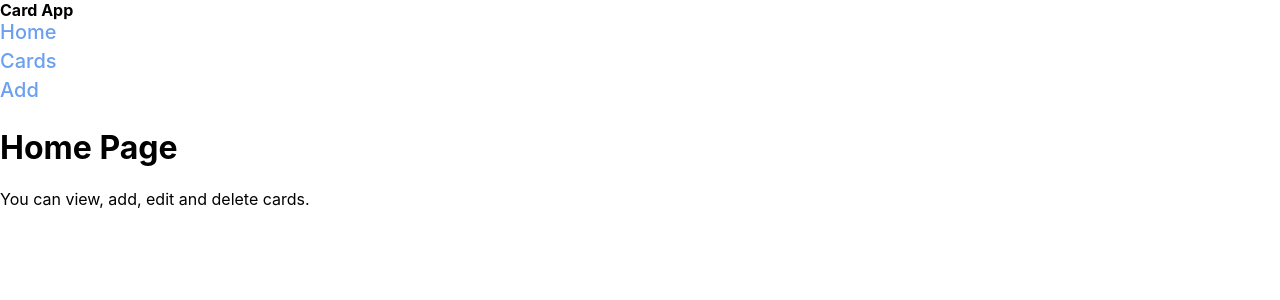
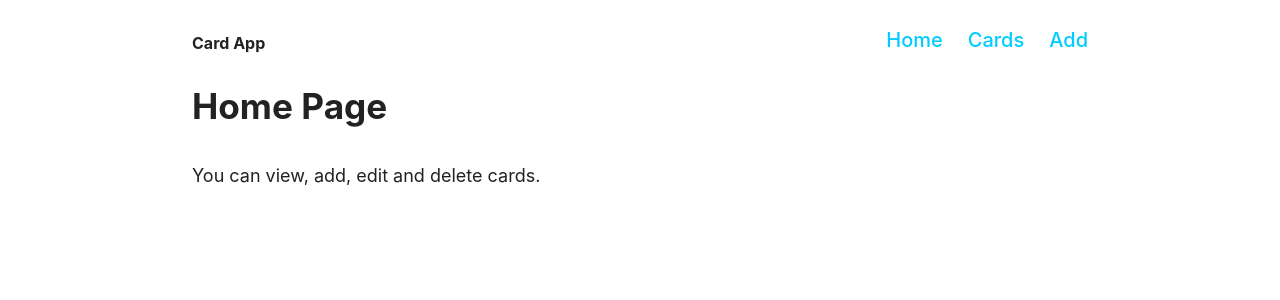
Before and after one commit to painghtetzan/cardapp, a React (Create React App) app in the folder card-app-starter-main/: page / in a window 1280 px wide. Shown: the top 300 px of the page. Built offline with nearby package versions, Linux system fonts and the light colour scheme; no server answers.

Commit message:
further updated CSS

```diff
--- a/card-app-starter-main/src/App.css
+++ b/card-app-starter-main/src/App.css
@@ -8,14 +8,55 @@
   - spacing and responsiveness
 */
 
-.container {
-  width: 90%;
-  max-width: 800px;
-  margin: 0 auto;
+/* base styles */
+*, *:before, *:after {
+  box-sizing: border-box;
 }
 
+body {
+  margin: 0;
+  color: #222;
+  font-family: "Inter var", -apple-system, BlinkMacSystemFont, "Helvetica Neue", Helvetica, sans-serif;
+  -webkit-font-smoothing: antialiased;
+  -moz-osx-font-smoothing: grayscale;
+}
+
+h1 {
+  font-size: 2.2rem;
+  margin: 0 0 1em 0;
+}
+
+h2 {
+  font-size: 1.85rem;
+  color: #858585;
+}
+
+h3 {
+  font-size: 1.5rem;
+  margin-bottom: 0;
+}
+
+h4 {
+  font-size: 1.25rem;
+  color: #525252;
+  margin: 0 0 0.25em;
+}
+
+h4 + span {
+  display: block;
+  margin-bottom: 1.65em;
+}
+
+p {
+  font-size: 1.125rem;
+  line-height: 1.5;
+  margin-bottom: 1.5em;
+}
+
+/* nav & links */
+
 a {
-  color: #6ba0f0;
+  color: #00ccff;
 }
 
 a:hover {
@@ -25,7 +66,7 @@ a:hover {
 nav a {
   display: block;
   font-size: 1.25rem;
-  color: #6ba0f0;
+  color: #00ccff;
   padding-bottom: 0.15em;
   border-bottom: 2px solid transparent;
   font-weight: 500;
@@ -34,7 +75,29 @@ nav a {
 
 nav a:hover,
 .nav-active {
-  color: #67daaa;
+  color: #006eff;
+}
+
+/* components & assets */
+.logo {
+  width: 220px;
+}
+
+.img-feat {
+  width: 100%;
+  border-radius: 0.35em;
+  margin-bottom: 2em;
+}
+
+form {
+  font-size: 1.25rem;
+  margin: 2em auto;
+}
+
+label {
+  display: block;
+  font-weight: 500;
+  margin-bottom: 1.5em;
 }
 
 input {
@@ -48,17 +111,64 @@ input {
 }
 
 input:focus {
-  outline-color: #5dabaa;
+  outline-color: #0099ff;
 }
 
-input[type="submit"] {
-  cursor: pointer;
-  color: #fff;
-  font-weight: bold;
-  padding: 0.65em 0;
-  background-color: #5d72ab;
-  border: none;
+/* layout */
+.app {
+  min-height: 100vh;
+  display: flex;
+  flex-direction: column;
+  padding-left: 15%;
+  padding-right: 15%;
 }
-input[type="submit"]:hover {
-  background-color: #75bebd;
+
+header {
+  padding: 1.75em 0;
 }
+
+.not-found {
+  text-align: center;
+}
+
+footer.container {
+  padding: 2.25em 0;
+  margin-top: auto;
+  border-top: 1px solid rgb(219, 219, 219);
+}
+
+.container {
+  width: 90%;
+  max-width: 800px;
+  margin: 0 auto;
+}
+
+/* media queries */
+@media (max-width: 767px) {
+  nav a {
+    padding: 0.35em 0;
+  }
+}
+
+@media (min-width: 768px) {
+  header,
+  nav {
+    display: flex;
+    align-items: center;
+  }
+  header.container {
+    margin-bottom: 1em;
+  }
+  nav {
+    margin-left: auto;
+  }
+  nav a {
+    margin-left: 1.25em;
+  }
+  .nav-active {
+    border-bottom: 2px solid currentColor;
+  }
+  form {
+    width: 60%;
+  }
+}
--- a/card-app-starter-main/src/App.js
+++ b/card-app-starter-main/src/App.js
@@ -8,6 +8,7 @@ import "./App.css";
 
 export default function App() {
   return (
+    <div className="app">
       <BrowserRouter>
         <Navbar />
         <Routes>
@@ -19,5 +20,6 @@ export default function App() {
           {/* TODO: Complete the routes */}
         </Routes>
       </BrowserRouter>
+    </div>
   );
 }
```
Lines whose indentation alone changed are shown as unchanged.
